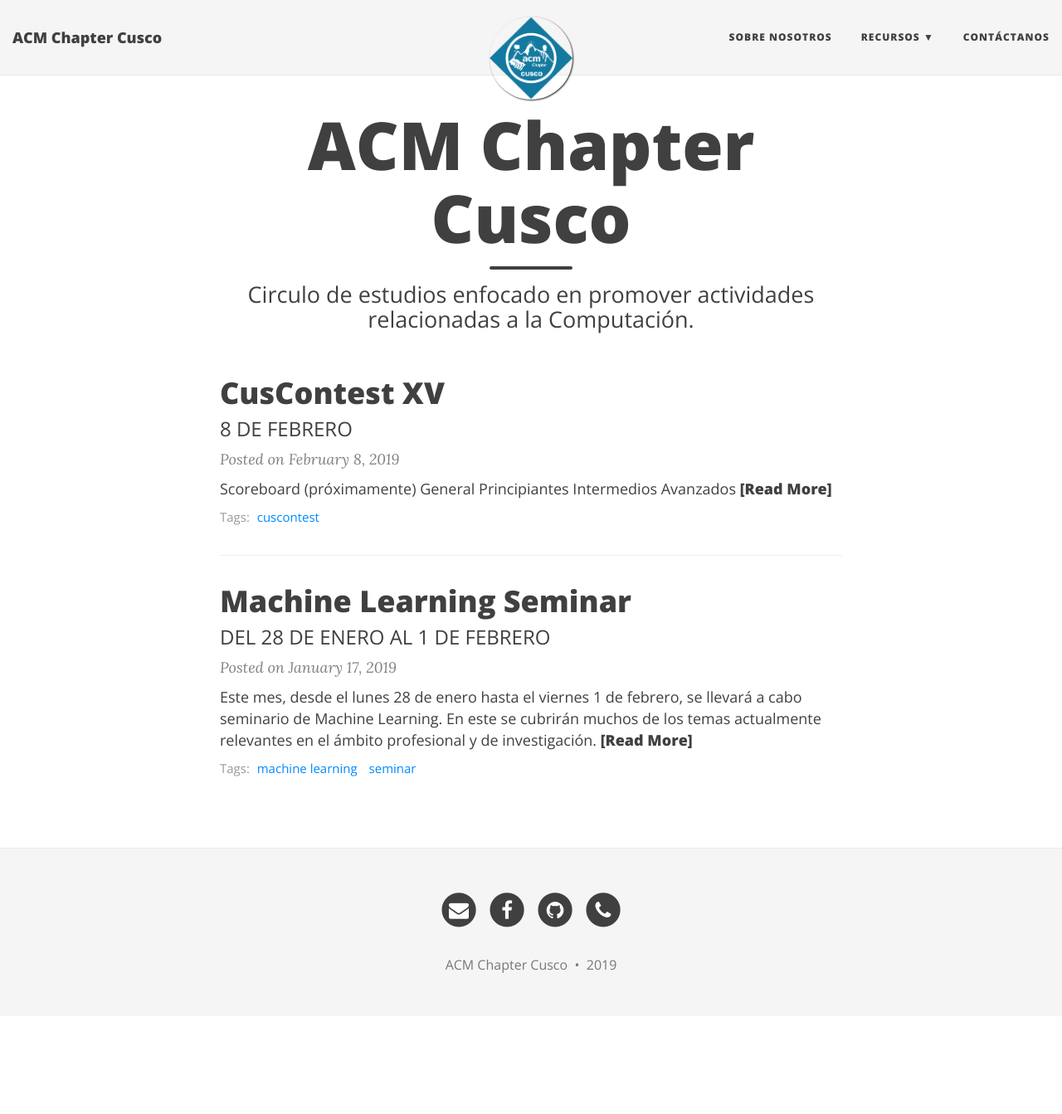
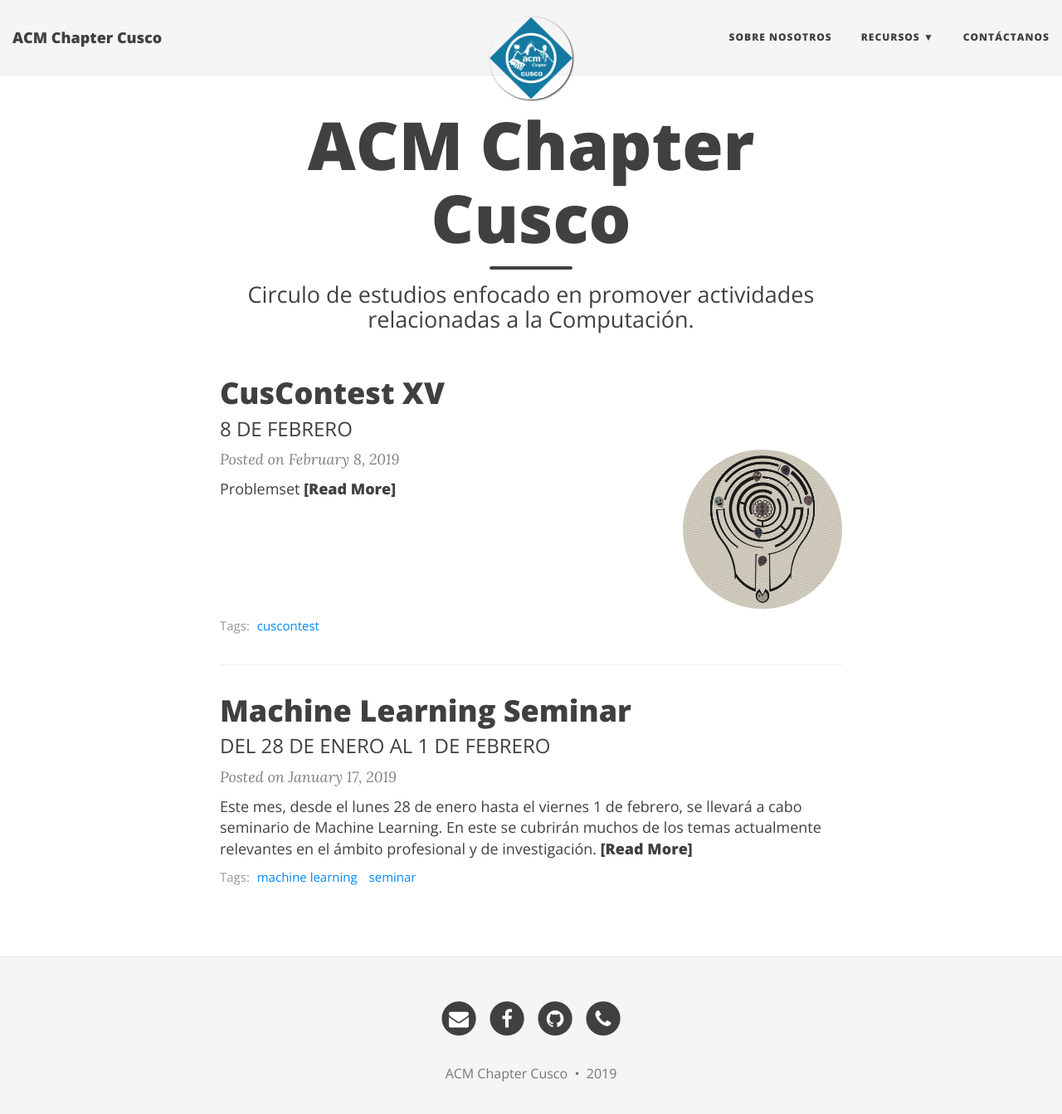
Before and after one commit to acmchaptercusco/acmchaptercusco.github.io, a Jekyll site: the page built from index.html, in a window 1280 px wide and 1356 px high. Shown: the top 1343 px of the window at 83% size. Built offline with Jekyll 4.4.1, drawn with Linux system fonts in a browser that asks for light colours; nearby versions of some CDN libraries; the list of posts is cut into pages by our own code.

Commit message:
round image

```diff
--- a/_posts/2019-02-08-cuscontest-xv.md
+++ b/_posts/2019-02-08-cuscontest-xv.md
@@ -3,14 +3,9 @@
 title: CusContest XV
 subtitle: 8 DE FEBRERO
 bigimg: /img/banner-cuscontest.png
+image: /img/CCXV-bold.jpg
 tags: [cuscontest]
 ---
-
-## Scoreboard (próximamente)
-* General
-* Principiantes
-* Intermedios
-* Avanzados
 
 ## Problemset
 
```
Also changed, not shown: img/CCXV-bold.jpg (added).
